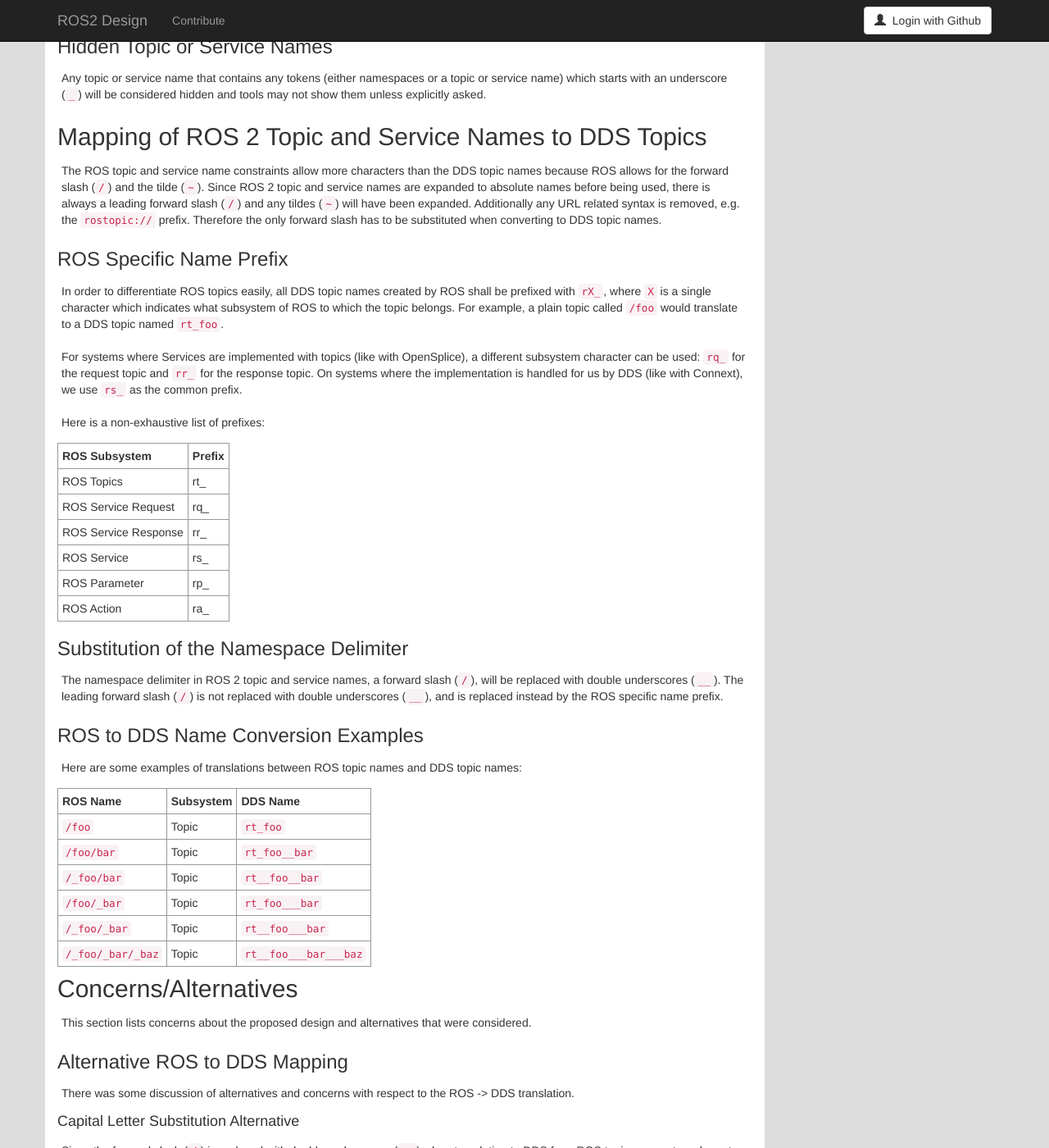
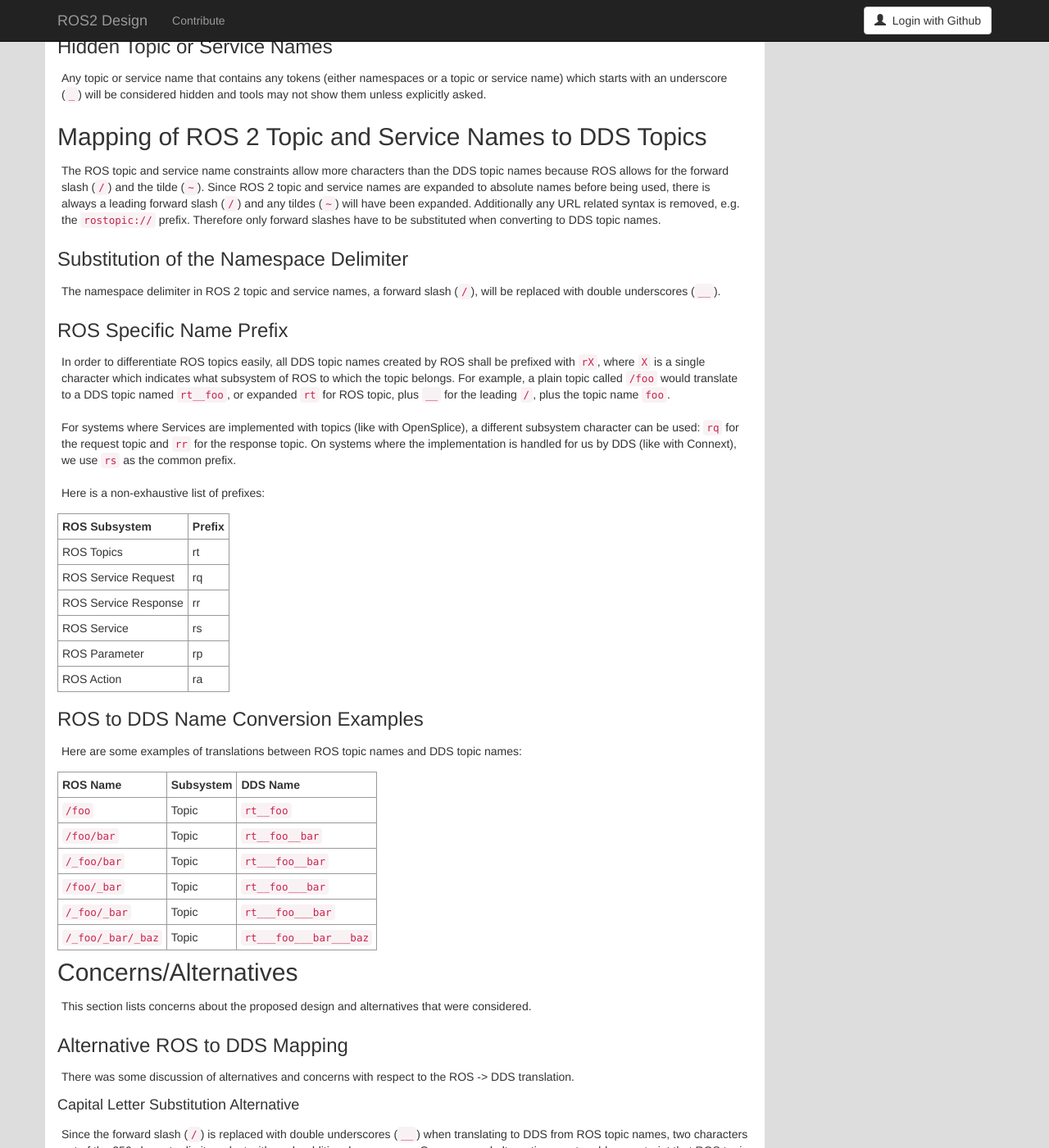
Before and after one commit to ros2/design, a Jekyll site: the page built from articles/115_topic_and_service_name_mapping.md, in a window 1280 px wide and 1400 px high, scrolled down 3165 px. Shown: the whole window at 82% size. Built offline with Jekyll 4.4.1, drawn with Linux system fonts in a browser that asks for light colours; nearby versions of some CDN libraries; some of the changed text lies outside the part shown.

Commit message:
switch to rX__ as the prefix rather than rX_

```diff
--- a/articles/115_topic_and_service_name_mapping.md
+++ b/articles/115_topic_and_service_name_mapping.md
@@ -172,44 +172,43 @@ Any topic or service name that contains any tokens (either namespaces or a topic
 The ROS topic and service name constraints allow more characters than the DDS topic names because ROS allows for the forward slash (`/`) and the tilde (`~`).
 Since ROS 2 topic and service names are expanded to absolute names before being used, there is always a leading forward slash (`/`) and any tildes (`~`) will have been expanded.
 Additionally any URL related syntax is removed, e.g. the `rostopic://` prefix.
-Therefore the only forward slash has to be substituted when converting to DDS topic names.
+Therefore only forward slashes have to be substituted when converting to DDS topic names.
+
+### Substitution of the Namespace Delimiter
+
+The namespace delimiter in ROS 2 topic and service names, a forward slash (`/`), will be replaced with double underscores (`__`).
 
 ### ROS Specific Name Prefix
 
-In order to differentiate ROS topics easily, all DDS topic names created by ROS shall be prefixed with `rX_`, where `X` is a single character which indicates what subsystem of ROS to which the topic belongs.
-For example, a plain topic called `/foo` would translate to a DDS topic named `rt_foo`.
+In order to differentiate ROS topics easily, all DDS topic names created by ROS shall be prefixed with `rX`, where `X` is a single character which indicates what subsystem of ROS to which the topic belongs.
+For example, a plain topic called `/foo` would translate to a DDS topic named `rt__foo`, or expanded `rt` for ROS topic, plus `__` for the leading `/`, plus the topic name `foo`.
 
-For systems where Services are implemented with topics (like with OpenSplice), a different subsystem character can be used: `rq_` for the request topic and `rr_` for the response topic.
-On systems where the implementation is handled for us by DDS (like with Connext), we use `rs_` as the common prefix.
+For systems where Services are implemented with topics (like with OpenSplice), a different subsystem character can be used: `rq` for the request topic and `rr` for the response topic.
+On systems where the implementation is handled for us by DDS (like with Connext), we use `rs` as the common prefix.
 
 Here is a non-exhaustive list of prefixes:
 
 | ROS Subsystem        | Prefix |
 |----------------------|--------|
-| ROS Topics           | rt_    |
-| ROS Service Request  | rq_    |
-| ROS Service Response | rr_    |
-| ROS Service          | rs_    |
-| ROS Parameter        | rp_    |
-| ROS Action           | ra_    |
-
-### Substitution of the Namespace Delimiter
-
-The namespace delimiter in ROS 2 topic and service names, a forward slash (`/`), will be replaced with double underscores (`__`).
-The leading forward slash (`/`) is not replaced with double underscores (`__`), and is replaced instead by the ROS specific name prefix.
+| ROS Topics           | rt     |
+| ROS Service Request  | rq     |
+| ROS Service Response | rr     |
+| ROS Service          | rs     |
+| ROS Parameter        | rp     |
+| ROS Action           | ra     |
 
 ### ROS to DDS Name Conversion Examples
 
 Here are some examples of translations between ROS topic names and DDS topic names:
 
-| ROS Name          | Subsystem | DDS Name              |
-|-------------------|-----------|-----------------------|
-| `/foo`            | Topic     | `rt_foo`              |
-| `/foo/bar`        | Topic     | `rt_foo__bar`         |
-| `/_foo/bar`       | Topic     | `rt__foo__bar`        |
-| `/foo/_bar`       | Topic     | `rt_foo___bar`        |
-| `/_foo/_bar`      | Topic     | `rt__foo___bar`       |
-| `/_foo/_bar/_baz` | Topic     | `rt__foo___bar___baz` |
+| ROS Name          | Subsystem | DDS Name               |
+|-------------------|-----------|------------------------|
+| `/foo`            | Topic     | `rt__foo`              |
+| `/foo/bar`        | Topic     | `rt__foo__bar`         |
+| `/_foo/bar`       | Topic     | `rt___foo__bar`        |
+| `/foo/_bar`       | Topic     | `rt__foo___bar`        |
+| `/_foo/_bar`      | Topic     | `rt___foo___bar`       |
+| `/_foo/_bar/_baz` | Topic     | `rt___foo___bar___baz` |
 
 ## Concerns/Alternatives
 
@@ -233,18 +232,18 @@ Rational:
 
 Preventing users from using capital letters was too constraining for the added benefit.
 
-#### Prefix with Double Underscores
+#### ROS Prefix with Single Underscore
 
-This alternative differs only in that it uses two underscores in the prefix, i.e. `rt__` rather than `rt_`.
+This alternative differs only in that it uses a single underscore in the prefix, i.e. `rt_` rather than `rt__` (`rt` + the leading `/`).
 
 Trade-offs:
 
-- More consistent with replacement of other forward slashes (`/`)
-- Uses one more character
+- Uses one less character
+- Less consistent with replacement of other forward slashes (`/`)
 
 Rational:
 
-Slight preference given to the shorter alternative.
+Slight preference given to the more consistent alternative.
 
 #### Limited Prefixes Alternative
 
@@ -259,7 +258,7 @@ Trade-offs:
 
   - e.g. DDS publisher on topic `image` could be subscribed to in ROS using just `image`
   - however, the types would need to match as well
-  - in the current proposal the ROS topic `image` would become `rt_image`, so DDS topics would need to follow the ROS topic conversion scheme to interoperate with ROS components
+  - in the current proposal the ROS topic `image` would become `rt__image`, so DDS topics would need to follow the ROS topic conversion scheme to interoperate with ROS components
 
 - it would be hard to distinguish ROS created DDS topics and normal DDS topics
 
@@ -295,7 +294,7 @@ Trade-offs:
 Rational:
 
 This alternative was not selected over the prefix solution because of a lack of advantages over the prefix solution.
-Also, it typically took one more character to express (`rt_` versus `_rt_`) and the potential issues with ambiguity when the DDS implementation handles Request-Reply (added suffixes).
+Also, it typically took one more character to express (`rt` versus `_rt_`; unles you also drop the implicit first namespace `/` then it's `rt__` versus `_rt_`) and the potential issues with ambiguity when the DDS implementation handles Request-Reply (added suffixes).
 
 #### Limited Suffix Alternative
 
@@ -311,7 +310,7 @@ Trade-offs:
 
   - e.g. DDS publisher on topic `image` could be subscribed to in ROS using just `image`
   - the types would need to match
-  - in the current proposal the ROS topic `image` would become `rt_image`, so DDS topics would need to follow our naming scheme to interoperate with ROS components
+  - in the current proposal the ROS topic `image` would become `rt__image`, so DDS topics would need to follow our naming scheme to interoperate with ROS components
 
 Rational:
 
```
Also changed, not shown: other parts of articles/115_topic_and_service_name_mapping.md (+2 -2 lines).
